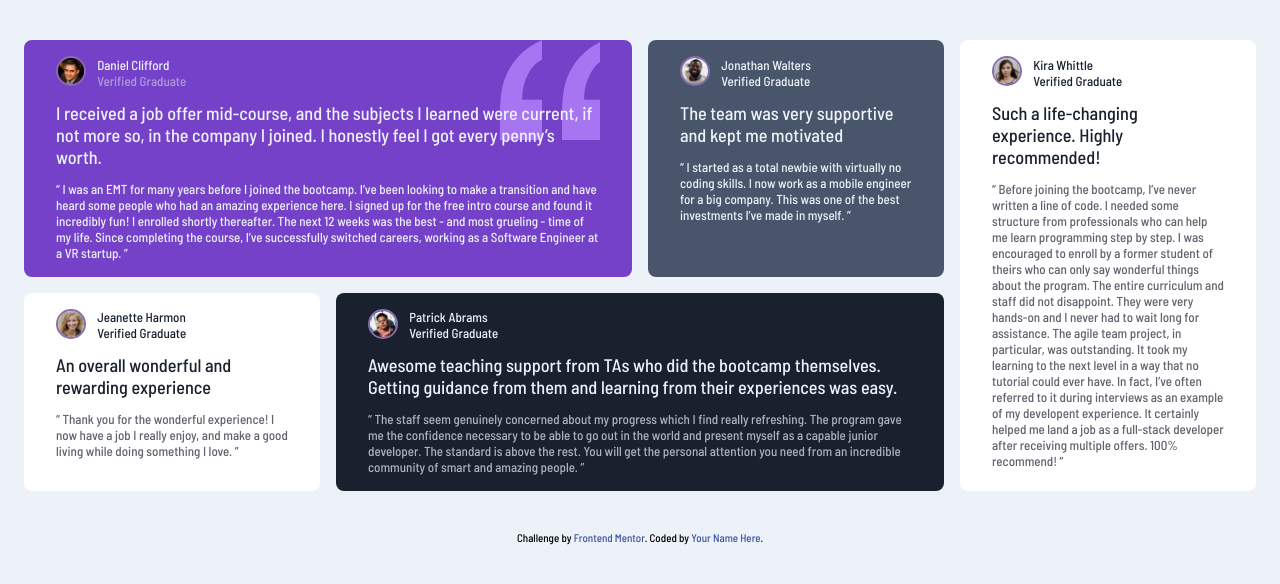
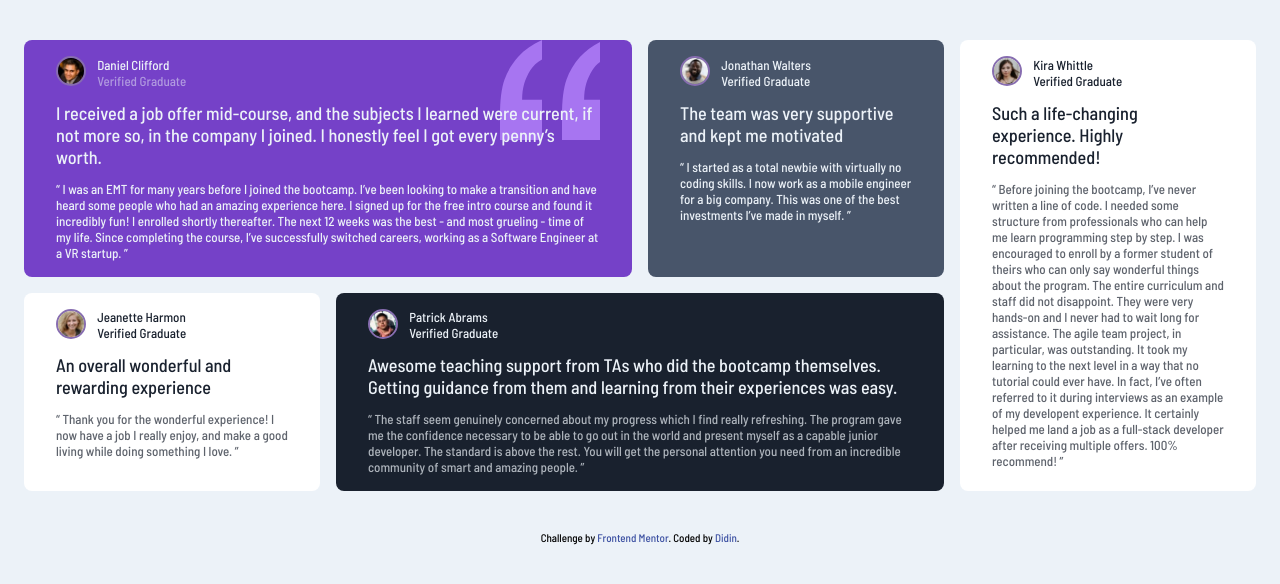
Before and after one commit to hafizhudin/FM-Testimonial-Grid-Section, a plain HTML site: page index.html in a window 1280 px wide. Drawn offline with Linux system fonts and the light colour scheme.

Commit message:
add my name in attribute

```diff
--- a/index.html
+++ b/index.html
@@ -154,7 +154,7 @@
       Challenge by
       <a href="https://www.frontendmentor.io?ref=challenge" target="_blank"
         >Frontend Mentor</a
-      >. Coded by <a href="#">Your Name Here</a>.
+      >. Coded by <a href="#">Didin</a>.
     </div>
   </body>
 </html>
```
